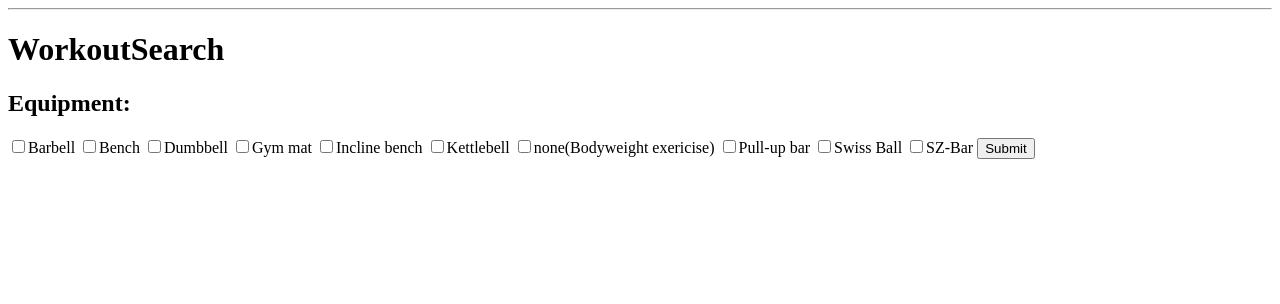
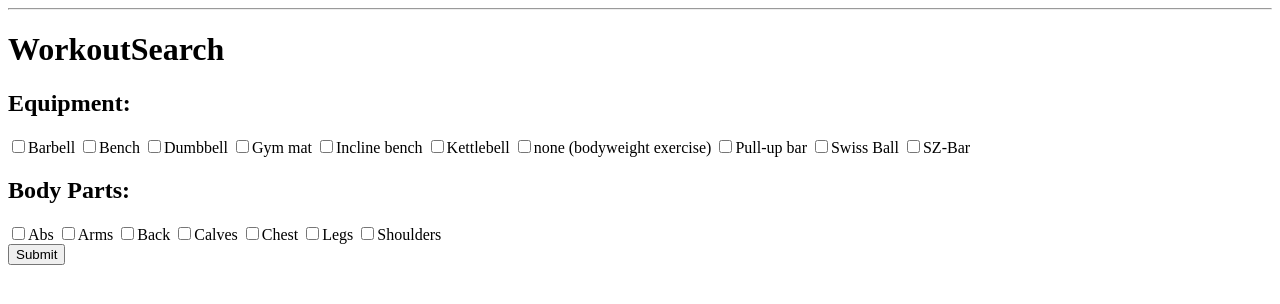
Before and after one commit to miaoranren/hb_project_workoutplan, a Flask app: page / in a window 1280 px wide. Shown: the top 304 px of the page. Run offline with Flask 2, Linux system fonts and the light colour scheme.

Commit message:
searchpage finished

```diff
--- a/api.py
+++ b/api.py
@@ -14,9 +14,13 @@ def load_exercise():
         description = result_dict['description']
         category_code = result_dict['category']
 
+        # filter out non-English exercises
         if (language != 2) or not detect_en(description):
             continue
         equipment_code_list = result_dict['equipment']
+        if not equipment_code_list:
+            equipment_code_list = [7]
+
         exercise = Exercise(exercise_id=exercise_id,
                             name=name,
                             description=description,
@@ -26,9 +30,9 @@ def load_exercise():
         db.session.add(exercise)
         for code in equipment_code_list:
             if Exercise.query.get(exercise_id):
-
                 ee_entry = ExerciseEquipment(exercise_id=exercise_id, equipment_id=code)
                 db.session.add(ee_entry)
+
         db.session.commit()
 
         valid_exercises_id_list.append(exercise_id)
--- a/server.py
+++ b/server.py
@@ -1,12 +1,10 @@
-
-
 from jinja2 import StrictUndefined
 
 from flask import Flask, render_template, request, flash, redirect, session
 from flask_debugtoolbar import DebugToolbarExtension
 
-from model import connect_to_db, db, Exercise, Image
-from helper import get_equipment_code
+from model import connect_to_db, db, Exercise, Image, Equipment, Category
+# from helper import get_equipment_code
 
 
 app = Flask(__name__)
@@ -28,23 +26,23 @@ def index():
 @app.route('/search', methods=['GET'])
 def search():
     equipment_inputs = request.args.getlist("equipment")
-    # print(equipment_inputs)
-    equipment = []
+    exercises_1 = []
     for equipment_input in equipment_inputs:
+        exercises_1 += Exercise.query.filter(Exercise.equipments.any(Equipment.equipment_name == equipment_input)).all()
 
-        equipment_code = get_equipment_code("equipment", equipment_input)
-        equipment.append(equipment_code)
-    # equipment_code = get_equipment_code("equipment",equipment_inputs)
-    # equipment.append(equipment_code)
-    print(equipment)
-    exercises = db.session.query(Exercise.equipment == equipment).all()
-    # print(exercises)
+    exercises_1 = list(set(exercises_1)) # remove duplication
 
+    category_inputs = request.args.getlist("category")
+    exercises_2 = []
+    for category_input in category_inputs:
+        print('input', category_input)
+        category_id = Category.query.filter(Category.category_name == category_input).one().category_id
+        exercises_2 += Exercise.query.filter(Exercise.category_id == category_id).all()
+
+    exercises_2 = list(set(exercises_2))
+
+    exercises = exercises_1 + exercises_2
     return render_template("exercise_results.html", exercises=exercises)
-
-
-
-
 
 if __name__ == "__main__":
     # We have to set debug=True here, since it has to be True at the point
--- a/templates/Searchpage.html
+++ b/templates/Searchpage.html
@@ -2,22 +2,31 @@
 {% block content %}
 
   <h1>WorkoutSearch</h1>
+  <form action="/search" method="GET">
+    <h2>Equipment:</h2>
+    <input type="checkbox" name="equipment" value="Barbell">Barbell
+    <input type="checkbox" name="equipment" value="Bench">Bench
+    <input type="checkbox" name="equipment" value="Dumbbell">Dumbbell
+    <input type="checkbox" name="equipment" value="Gym mat">Gym mat
+    <input type="checkbox" name="equipment" value="Incline bench">Incline bench
+    <input type="checkbox" name="equipment" value="Kettlebell">Kettlebell
+    <input type="checkbox" name="equipment" value="none (bodyweight exercise)">none (bodyweight exercise)
+    <input type="checkbox" name="equipment" value="Pull-up bar">Pull-up bar
+    <input type="checkbox" name="equipment" value="Swiss Ball">Swiss Ball
+    <input type="checkbox" name="equipment" value="SZ-Bar">SZ-Bar
 
-  <h2>Equipment:</h2>
-  <form action="/search" method="GET">
-    <input type="checkbox" name="equipment" value="Barbell">Barbell
-    <input type="checkbox" name="equipment"  value="Bench">Bench
-    <input type="checkbox" name="equipment"  value="Dumbbell">Dumbbell
-    <input type="checkbox" name="equipment"  value="Gym mat">Gym mat
-    <input type="checkbox" name="equipment"  value="Incline bench">Incline bench
-    <input type="checkbox" name="equipment"  value="Kettlebell">Kettlebell
-    <input type="checkbox" name="equipment"  value="none(Bodyweight exericise)">none(Bodyweight exericise)
-    <input type="checkbox" name="equipment"  value="Pull-up bar">Pull-up bar
-    <input type="checkbox" name="equipment"  value="Swiss Ball">Swiss Ball
-    <input type="checkbox" name="equipment"  value="SZ-Bar">SZ-Bar
+    <h2>Body Parts:</h2>
+    <input type="checkbox" name="category" value="Abs">Abs
+    <input type="checkbox" name="category" value="Arms">Arms
+    <input type="checkbox" name="category" value="Back">Back
+    <input type="checkbox" name="category" value="Calves">Calves
+    <input type="checkbox" name="category" value="Chest">Chest
+    <input type="checkbox" name="category" value="Legs">Legs
+    <input type="checkbox" name="category" value="Shoulders">Shoulders
 
+    <div>
     <input type="submit" name="submit">
-
+    </div>
   </form>
 
  <!--  <h2>Targeted Body Parts:</h2>
```
Also changed, not shown: model.py (+4 -4 lines), templates/exercise_results.html (+11 -9 lines).
